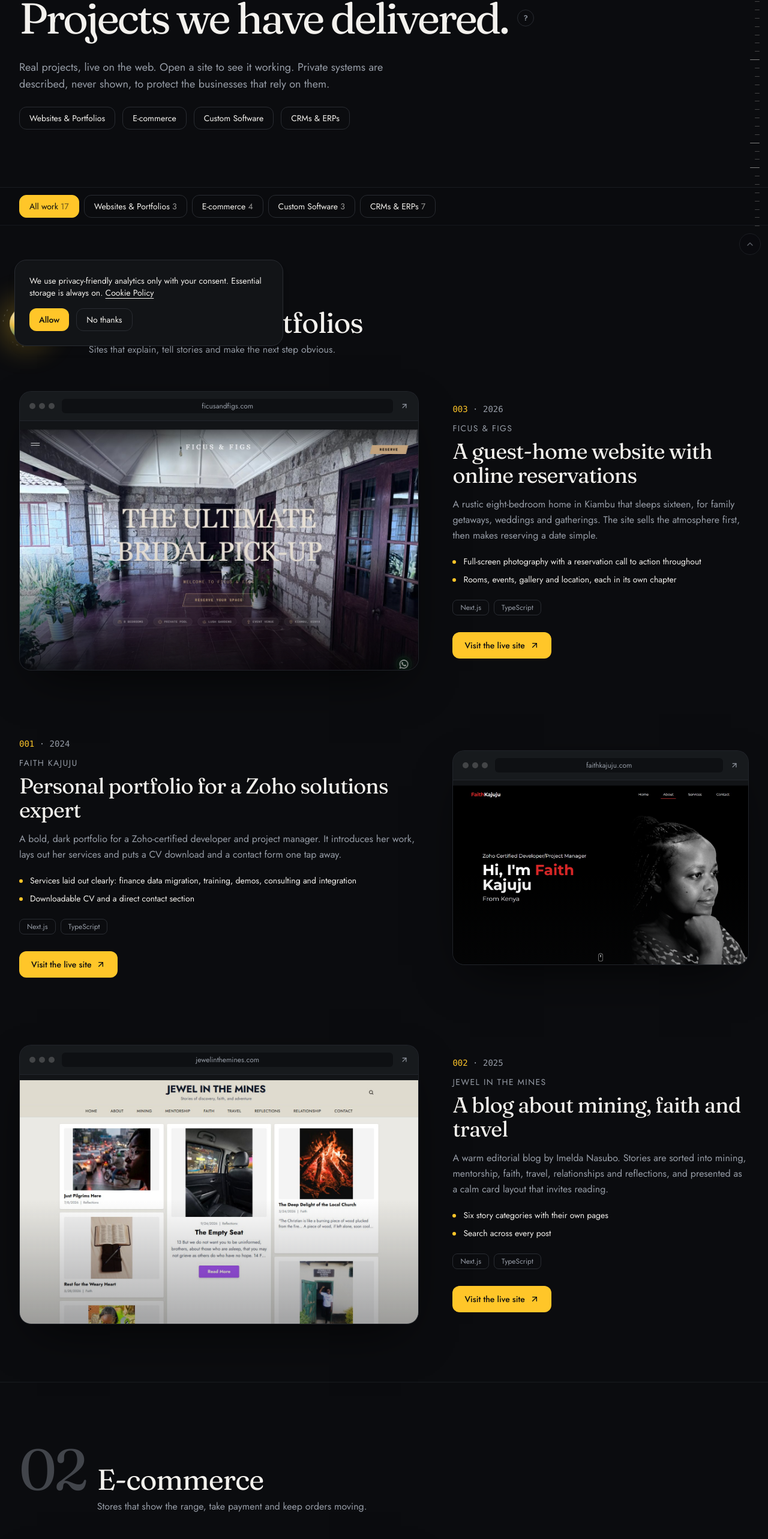
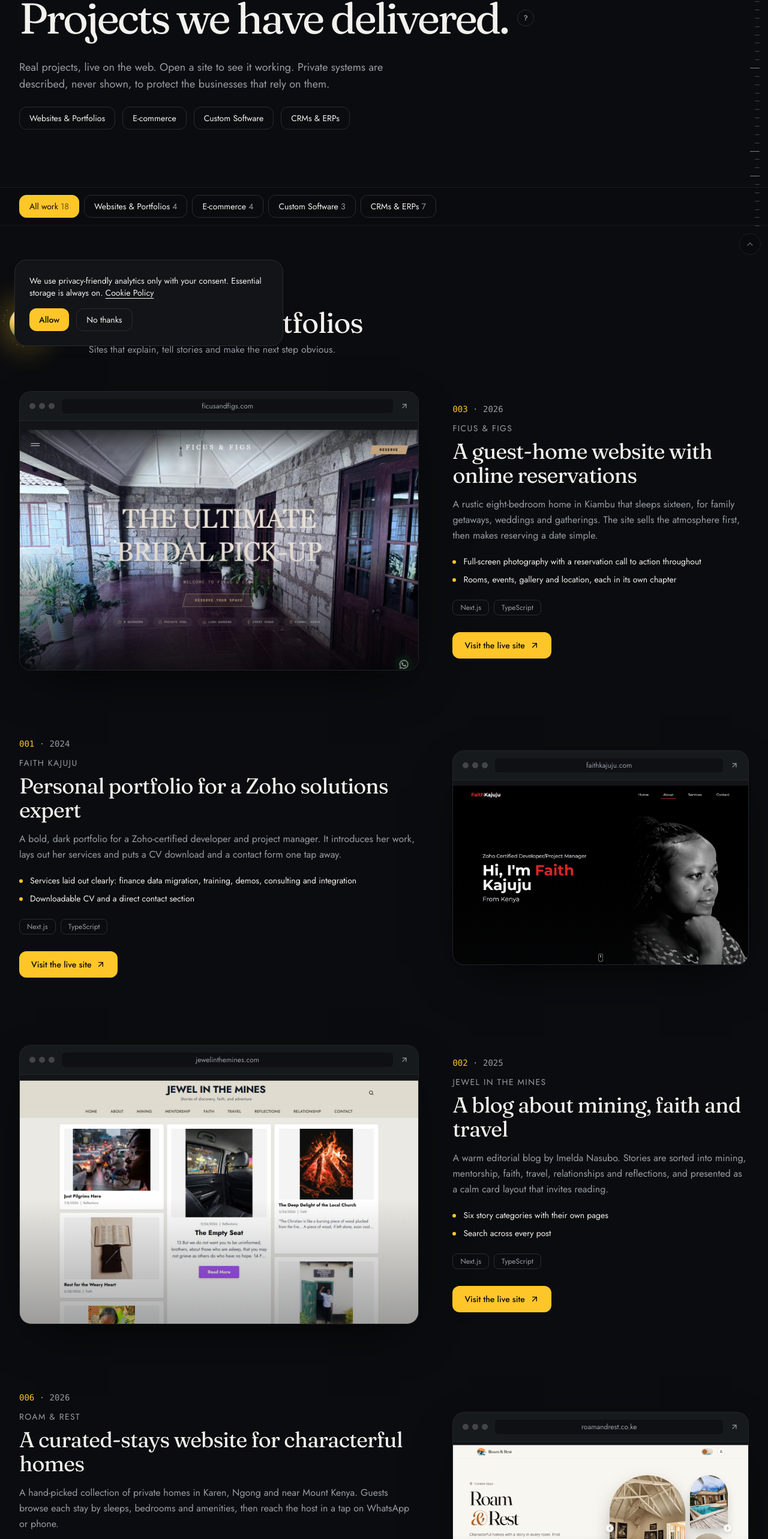
Before and after one commit to IanOtollo/marabimadeit.co.ke, a Next.js app: page /portfolio in a window 1280 px wide. Shown: the part 207-2773 px from the top of the page at 60% size. Built offline with nearby package versions, Linux system fonts and the light colour scheme.

Commit message:
Add Roam & Rest to the portfolio

```diff
--- a/src/data/projects.ts
+++ b/src/data/projects.ts
@@ -93,6 +93,21 @@ export const projects: Project[] = [
     featured: true,
     highlights: ["Full-screen photography with a reservation call to action throughout", "Rooms, events, gallery and location, each in its own chapter", "WhatsApp contact and a privacy-first cookie choice"],
     order: 1,
+  },
+  {
+    id: "roam-and-rest",
+    slug: "roam-and-rest",
+    door: "websites",
+    title: "A curated-stays website for characterful homes",
+    client: "Roam & Rest",
+    year: 2026,
+    summary: "A hand-picked collection of private homes in Karen, Ngong and near Mount Kenya. Guests browse each stay by sleeps, bedrooms and amenities, then reach the host in a tap on WhatsApp or phone.",
+    role: "Design and development",
+    stack: ["Next.js", "TypeScript", "JavaScript", "Convex"],
+    image: "/projects/roamandrest-hero.png",
+    url: "https://www.roamandrest.co.ke",
+    highlights: ["Six stays, each with its own page, photo gallery and details", "Filters for pool, kitchen, WiFi, parking and en-suite rooms, plus sorting", "House rules, safety, cancellation and FAQ pages, with WhatsApp contact"],
+    order: 2,
   },
   {
     id: "scents-by-naire",
```
Also changed, not shown: public/projects/roamandrest-hero.png (added).
